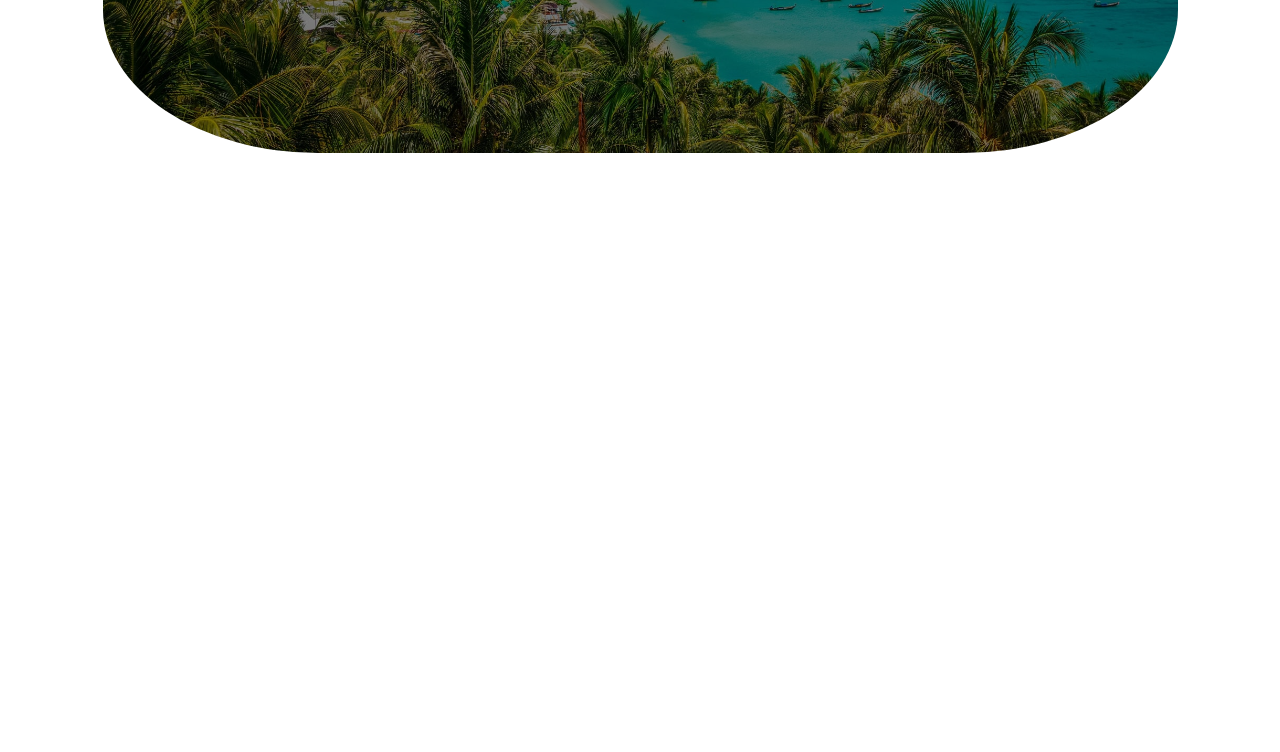
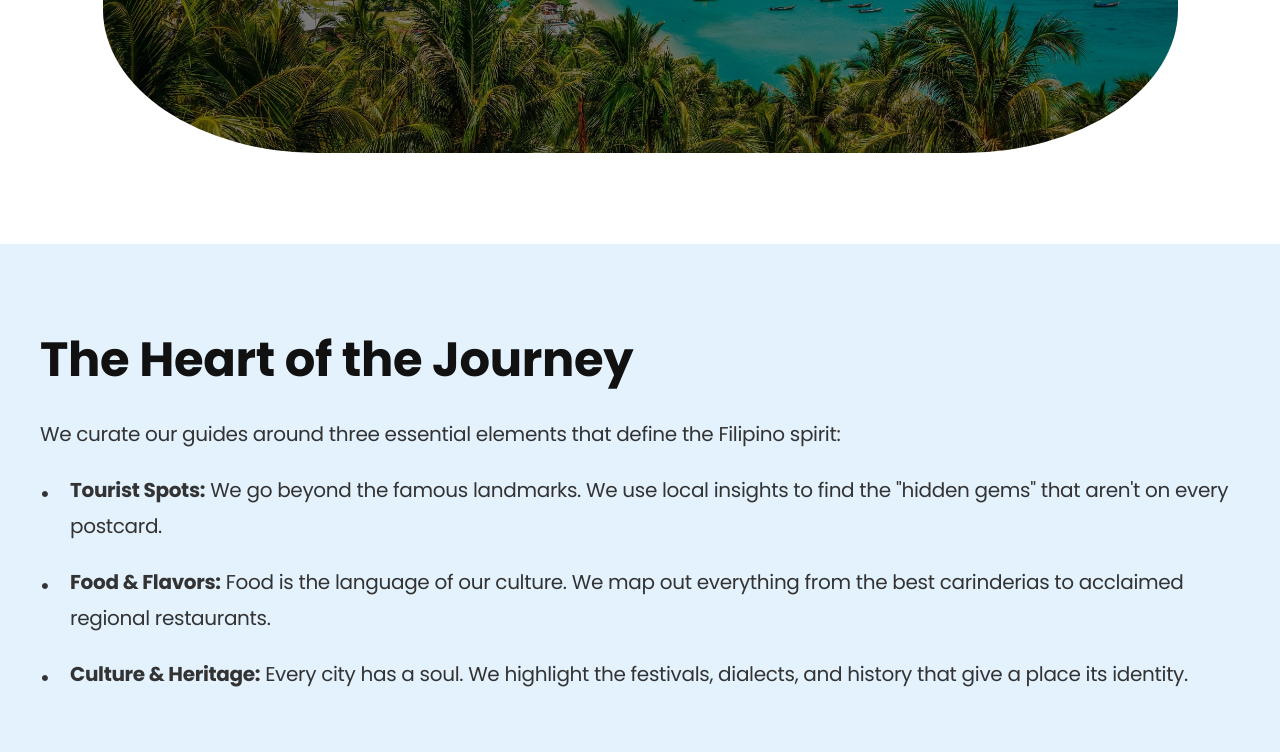
Before and after one commit to indenterror20/Project-Tourism-Travel-Guide, a plain HTML site: page index.html in a window 1280 px wide. Shown: the part 1381-2133 px from the top of the page. Before the commit the page ends 1625 px from the top, so only its background shows below. Drawn offline with Linux system fonts and the light colour scheme.

Commit message:
fixed the second about
fixed the second about

```diff
--- a/styles/landingpage.css
+++ b/styles/landingpage.css
@@ -204,3 +204,18 @@ nav a:hover {
 .image-overlay p{
     font-size: clamp(1rem,3vw,1.3rem);
 }
+
+#secondP {
+    width: 94.4%;
+    height: 95%;
+
+    background-color: #E3F2FD;
+    padding: 40px;
+}
+
+#secondP h2 {
+    font-size: 48px;
+    font-weight: 700;
+    margin-bottom: 20px;
+    color: #111;
+}
```
Also changed, not shown: index.html (+2 -2 lines).
